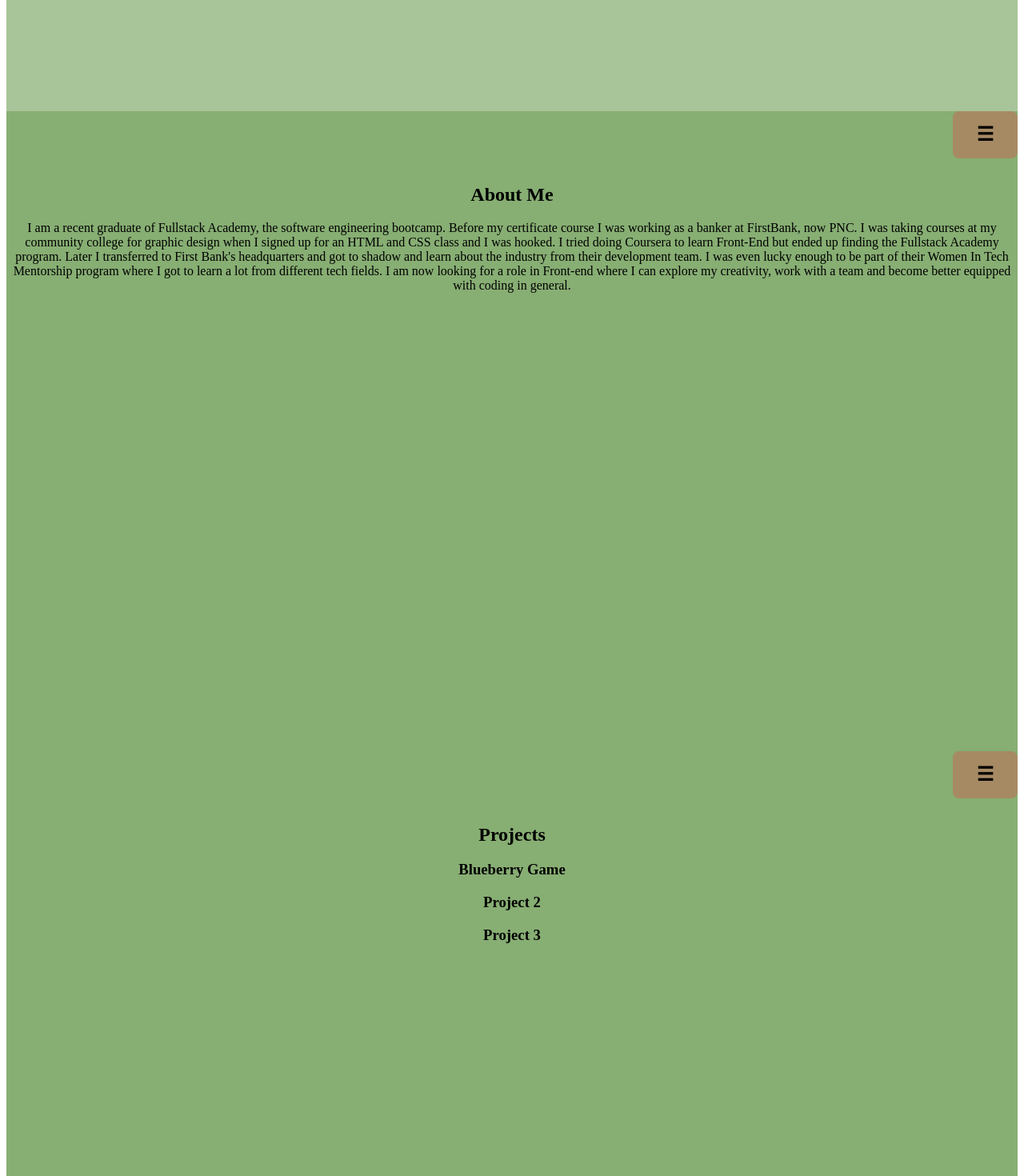
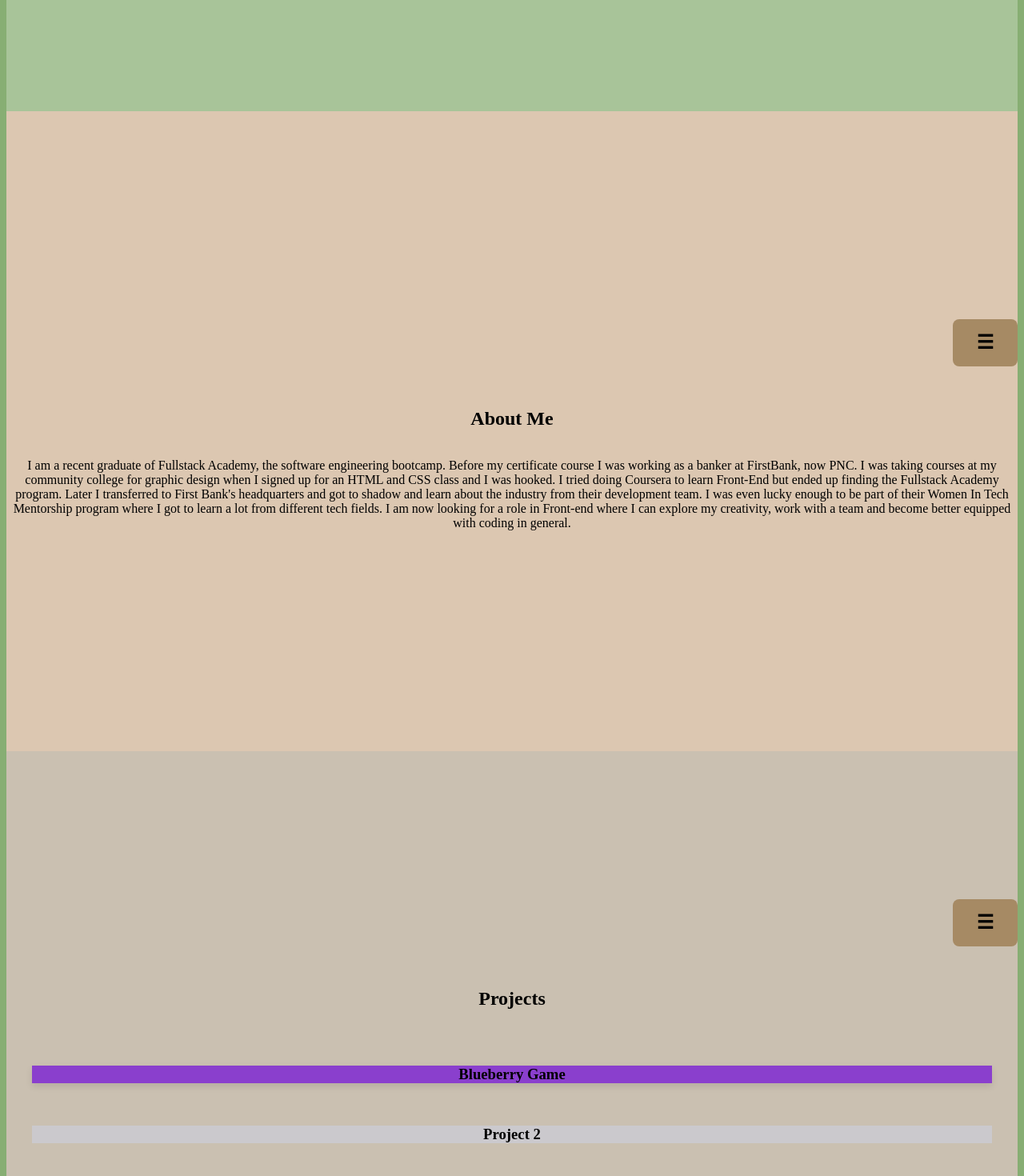
Before and after one commit to millymontes/milly-personal-website, a React (Vite) app in the folder personal-website/: page / in a window 1280 px wide. Shown: the part 760-2230 px from the top of the page at 80% size. Built offline with nearby package versions, Linux system fonts and the light colour scheme; a web font is replaced by a local one.

Commit message:
vague codes to progress with the website -- will be doing more complex coding to fix everything -- this is like a rough draft of the rough draft

```diff
--- a/personal-website/pages/Projects.jsx
+++ b/personal-website/pages/Projects.jsx
@@ -6,10 +6,10 @@ function Projects() {
       <NavBar />
       <h1>Projects</h1>
       {/* // add project descriptions and links to github repos -- add css */}
-      <section className="project-list">
-        <h3>Blueberry Game</h3>
-        <h3>Project 2</h3>
-        <h3>Project 3</h3>
+      <section id="project-list">
+        <h3 className="project-list1">Blueberry Game</h3>
+        <h3 className="project-list2">Project 2</h3>
+        <h3 className="project-list3">Project 3</h3>
       </section>
     </section>
   );
--- a/personal-website/src/App.css
+++ b/personal-website/src/App.css
@@ -1,14 +1,27 @@
+/* checklist
+- [] add css to make it look cuter
+- [] add project descriptions and links to github repos
+- [] add images to projects + fix the cards
+- [] add contact info + make it look cuter
+- [] play around with background colors and fonts
+- [] make the dropdown cuter
+- [] fix the big gap on ALL pages
+*/
+
 /* all pages css  */
 #root {
   text-align: center;
-  background-color: #87ae73;
 }
 
 html {
   scroll-behavior: smooth;
+  background-color: #87ae73;
 }
 
 /* NAVIGATION BAR CSS */
+
+/* make dropdown cuter */
+
 .navbar {
   display: flex;
   justify-content: right;
@@ -23,10 +36,9 @@ html {
   gap: 1rem;
   margin-bottom: 2rem;
   background-color: #ede0d4;
-
   padding: 1rem;
   border-radius: 8px;
-  color: inherit;
+  text-decoration: none;
 }
 /* navbar button */
 button {
@@ -45,6 +57,8 @@ button:focus,
 button:focus-visible {
   outline: 4px auto -webkit-focus-ring-color;
 }
+
+/* fix the big gap on ALL pages*/
 
 /* home */
 #home {
@@ -67,3 +81,55 @@ button:focus-visible {
   font-weight: 400;
   font-style: normal;
 }
+
+/* about me */
+#aboutme {
+  background-color: #dcc7b1;
+  height: 150vh;
+  width: 100%;
+  display: flex;
+  flex-direction: column;
+  justify-content: center;
+}
+/* projects */
+#projects {
+  background-color: #cac0b1;
+  height: 150vh;
+  width: 100%;
+  display: flex;
+  flex-direction: column;
+  justify-content: center;
+}
+#project-list {
+  display: flex;
+  justify-content: space-evenly;
+  flex-direction: column;
+  align-items: stretch;
+  gap: 15px;
+  padding: 2rem;
+  box-sizing: border-box;
+}
+
+.project-list1 {
+  /* replace background-color with image background of Blueberry game */
+  background-color: #8a3fcd;
+  box-shadow: 0 4px 8px rgba(0, 0, 0, 0.1);
+}
+
+.project-list2 {
+  background-color: #cbc9cd;
+}
+
+.project-list3 {
+  background-color: #cbc9cd;
+}
+
+/* contact */
+#contact {
+  background-color: #b3e3b5;
+  height: 100vh;
+  width: 100%;
+  display: flex;
+  flex-direction: column;
+  justify-content: center;
+}
```
